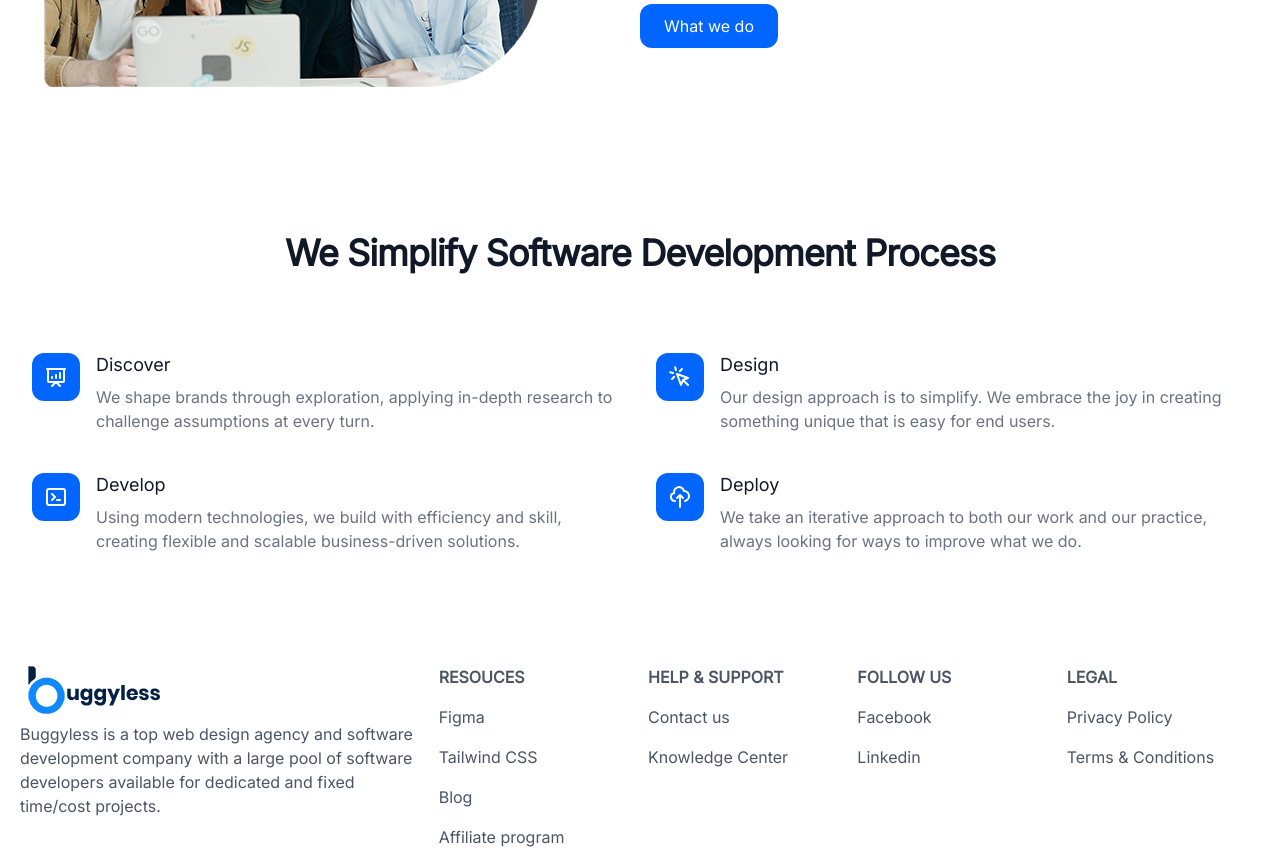
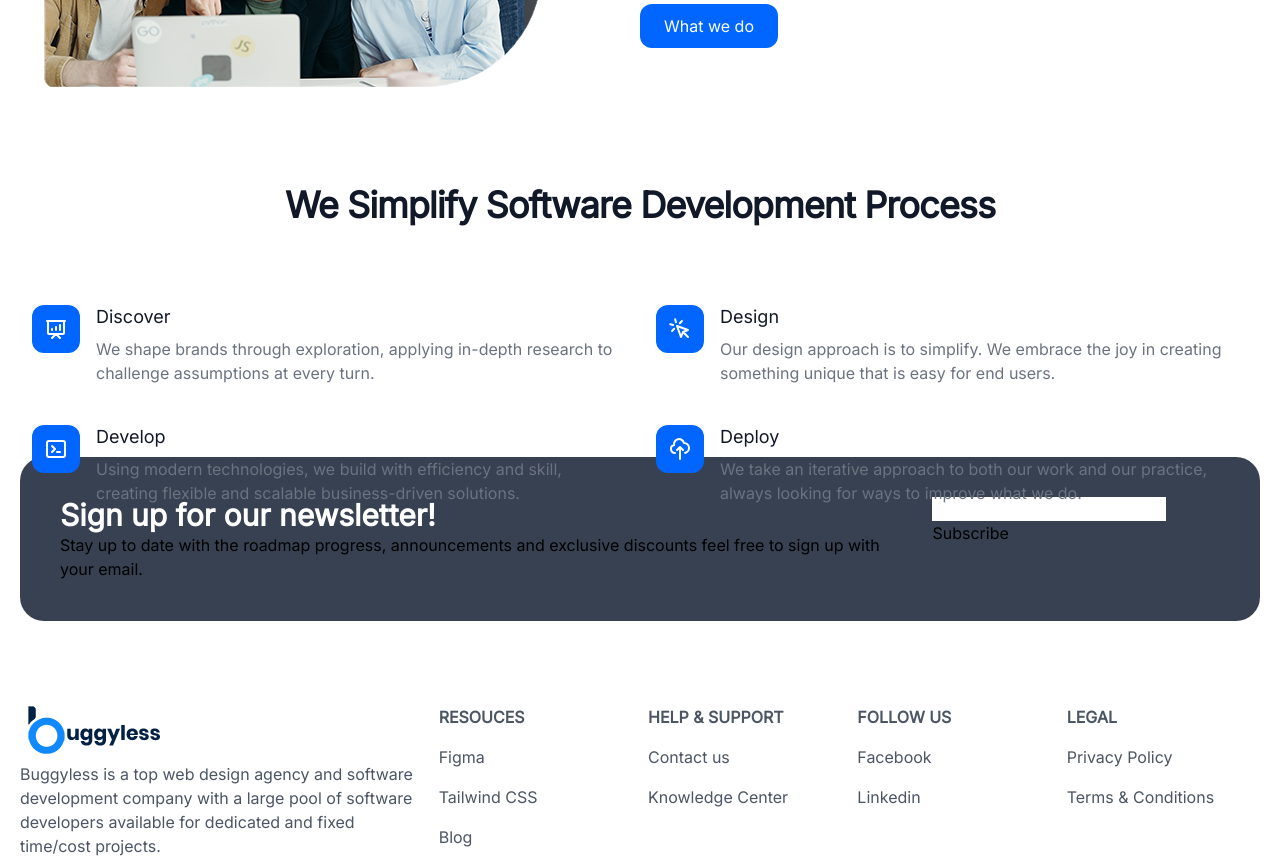
Before and after one commit to dransidu/buggyless, a Next.js app: page / in a window 1280 px wide. Shown: the part 1140-1998 px from the top of the page. Built offline with nearby package versions, Linux system fonts and the light colour scheme.

Commit message:
Implementing Newsletter

```diff
--- a/components/About/index.jsx
+++ b/components/About/index.jsx
@@ -3,6 +3,7 @@ import aboutImg from "../../assets/images/about.png";
 
 export default function About() {
     return (
+        <div className="dark:bg-gray-900">
             <div className=" max-w-7xl mx-auto">
                 <div className="flex flex-col sm:flex sm:flex-row p-6 items-center">
                     <div className="p-5 sm:w-1/2">
@@ -15,18 +16,19 @@ export default function About() {
                         <p className="mt-5 text-gray-500 dark:text-slate-300">
                             Buggyless is a top web design agency and software
                             development company with a large pool of software
-                        developers available for dedicated and fixed time/cost
-                        projects. Hire web developers from IndiaNIC who have
-                        proven expertise in trending web technologies like
-                        Javascript, Typescript, NextJS, front-end technologies
-                        like ReactJS and back-end technologies like Node.js to
-                        develop custom and responsive websites, web apps and
-                        eCommerce solutions. <br />
+                            developers available for dedicated and fixed
+                            time/cost projects. Hire web developers from
+                            IndiaNIC who have proven expertise in trending web
+                            technologies like Javascript, Typescript, NextJS,
+                            front-end technologies like ReactJS and back-end
+                            technologies like Node.js to develop custom and
+                            responsive websites, web apps and eCommerce
+                            solutions. <br />
                             <br /> Our Android app, iOS app and cross-platform
-                        mobile app developers are adroit in the latest mobile
-                        technologies and tools like Android Studio, Xcode, Java,
-                        React Native, etc. to build next-gen mobile
-                        applications.
+                            mobile app developers are adroit in the latest
+                            mobile technologies and tools like Android Studio,
+                            Xcode, Java, React Native, etc. to build next-gen
+                            mobile applications.
                         </p>
                         <div className="text-center sm:text-left mt-8">
                             <a
@@ -39,5 +41,6 @@ export default function About() {
                     </div>
                 </div>
             </div>
+        </div>
     );
 }
--- a/components/DevProcess/index.jsx
+++ b/components/DevProcess/index.jsx
@@ -35,7 +35,7 @@ const features = [
 
 export default function DevProcess() {
     return (
-        <div className="py-12 bg-white dark:bg-gray-900 sm:mt-10">
+        <div className="py-12 bg-white dark:bg-gray-900 sm:pt-10">
             <div className="max-w-7xl mx-auto px-4 sm:px-6 lg:px-8">
                 <div className="lg:text-center">
                     {/* <h2 className="text-base text-indigo-600 font-semibold tracking-wide uppercase">
--- /dev/null
+++ b/components/Newsletter/index.jsx
@@ -0,0 +1,24 @@
+export default function Newsletter() {
+    return (
+        <div className="">
+            <div className="max-w-7xl mx-auto">
+                <div className=" flex flex-col md:flex md:flex-row md:gap-8 bg-gray-700 p-10 m-5 rounded-3xl -mt-24">
+                    <div className="">
+                        <h3 className="text-white font-bold text-xl md:text-3xl">Sign up for our newsletter!</h3>
+                        <p>
+                            Stay up to date with the roadmap progress,
+                            announcements and exclusive discounts feel free to
+                            sign up with your email.
+                        </p>
+                    </div>
+                    <div>
+                        <div>
+                            <input type="text" />
+                            <button>Subscribe</button>
+                        </div>
+                    </div>
+                </div>
+            </div>
+        </div>
+    );
+}
--- a/components/Welcome/index.jsx
+++ b/components/Welcome/index.jsx
@@ -1,18 +1,14 @@
 import Image from "next/image";
-import {
-    BadgeCheckIcon,
-    ViewGridIcon,
-} from "@heroicons/react/outline";
+import { BadgeCheckIcon, ViewGridIcon } from "@heroicons/react/outline";
 import WelcomeImg from "../../assets/images/welcome.png";
 
 export default function Welcome() {
     return (
-        <div className="max-w-7xl mx-auto">
+        <div className="dark:bg-gray-900">
+            <div className="max-w-7xl mx-auto dark:bg-gray-900">
                 <div className="flex flex-col sm:flex sm:flex-row p-6 items-center">
                     <div className="text-center sm:text-left sm:w-6/12 ">
-                    <div
-                        className="inline-flex justify-between items-center py-1 px-1 pr-5 text-sm text-gray-700 bg-gray-100 rounded-full dark:bg-gray-800 dark:text-white hover:bg-gray-200"
-                    >
+                        <div className="inline-flex justify-between items-center py-1 px-1 pr-5 text-sm text-gray-700 bg-gray-100 rounded-full dark:bg-gray-800 dark:text-white hover:bg-gray-200">
                             <span class="text-xs bg-primary rounded-full text-white px-4 py-1.5 mr-3">
                                 <BadgeCheckIcon className="w-5 h-5" />
                             </span>
@@ -24,11 +20,12 @@ export default function Welcome() {
                             Your Trusted <br></br> Development <br></br>Partner
                         </p>
                         <p className="text-center sm:text-left mt-5 mb-10 text-gray-600 dark:text-slate-300">
-                        We deliver web and mobile app development services to
-                        global businesses since 1998, with 100% project delivery
-                        success. Hire the best programmers at affordable prices.
-                        Our design-focused approach and project execution
-                        processes help you to deliver the right solutions.
+                            We deliver web and mobile app development services
+                            to global businesses since 1998, with 100% project
+                            delivery success. Hire the best programmers at
+                            affordable prices. Our design-focused approach and
+                            project execution processes help you to deliver the
+                            right solutions.
                         </p>
                         <div className="flex    -col mb-8 md:flex-row lg:justify-start">
                             <a
@@ -51,5 +48,6 @@ export default function Welcome() {
                     </div>
                 </div>
             </div>
+        </div>
     );
 }
--- a/pages/index.js
+++ b/pages/index.js
@@ -3,6 +3,7 @@ import Welcome from "../components/Welcome";
 import About from "../components/About";
 import DevProcess from "../components/DevProcess";
 import Footer from "../components/Footer";
+import Newsletter from "../components/Newsletter";
 
 export default function Home() {
     return (
@@ -11,6 +12,7 @@ export default function Home() {
             <Welcome />
             <About />
             <DevProcess />
+            <Newsletter/>
             <Footer/>
         </div>
     );
--- a/styles/globals.css
+++ b/styles/globals.css
@@ -6,5 +6,5 @@
 
 body {
     font-family: "Inter", sans-serif;
-    @apply dark:bg-gray-900;
+    @apply dark:bg-gray-800;
 }
```
Lines whose indentation alone changed are shown as unchanged.
